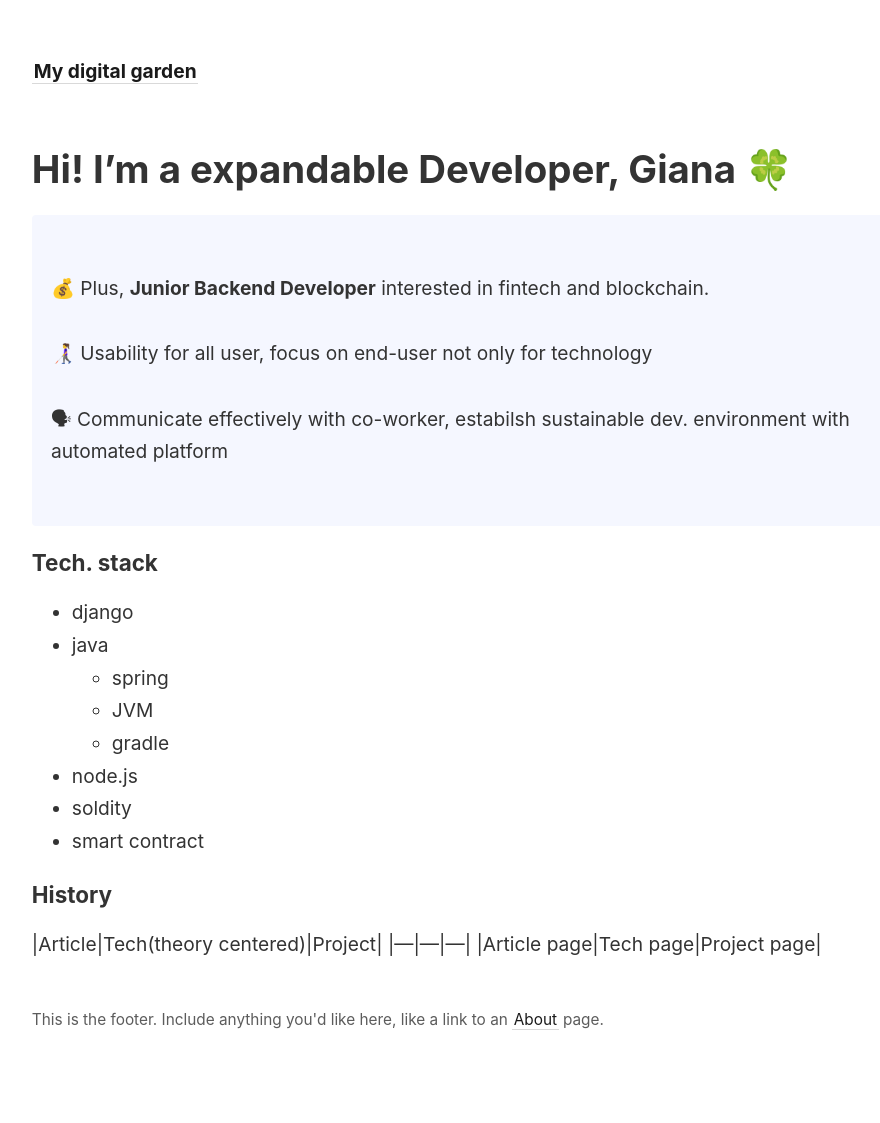
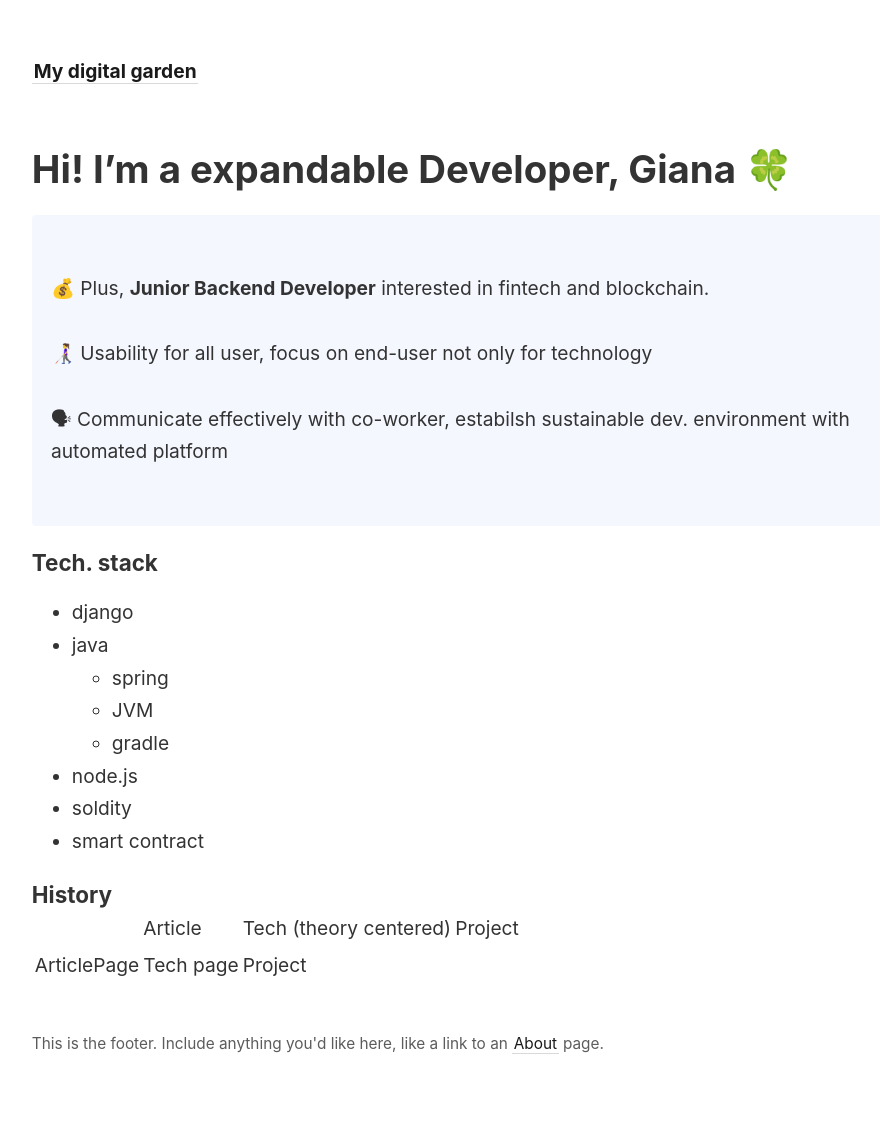
Before and after one commit to su-giana/giana-techblog, a Jekyll site: the page built from _pages/index.md, in a window 1280 px wide. Shown: the whole page, without its empty margins (45-925 px from the left). Built offline with Jekyll 4.4.1, drawn with Linux system fonts in a browser that asks for light colours; before the commit the page ends 1100 px from its top, so only the background shows below that.

Commit message:
html table

```diff
--- a/_pages/index.md
+++ b/_pages/index.md
@@ -26,9 +26,18 @@ permalink: /
 - smart contract
 
 ### History
-|Article|Tech(theory centered)|Project|
-|---|---|---|
-|Article page|Tech page|Project page|
+<table>
+  <th>
+    <td>Article</td>
+    <td>Tech (theory centered)</td>
+    <td>Project</td>
+  </th>
+  <tr>
+    <td>ArticlePage</td>
+    <td>Tech page</td>
+    <td>Project</td>
+  </tr>
+</table>
 
 <style>
   .wrapper {
```
